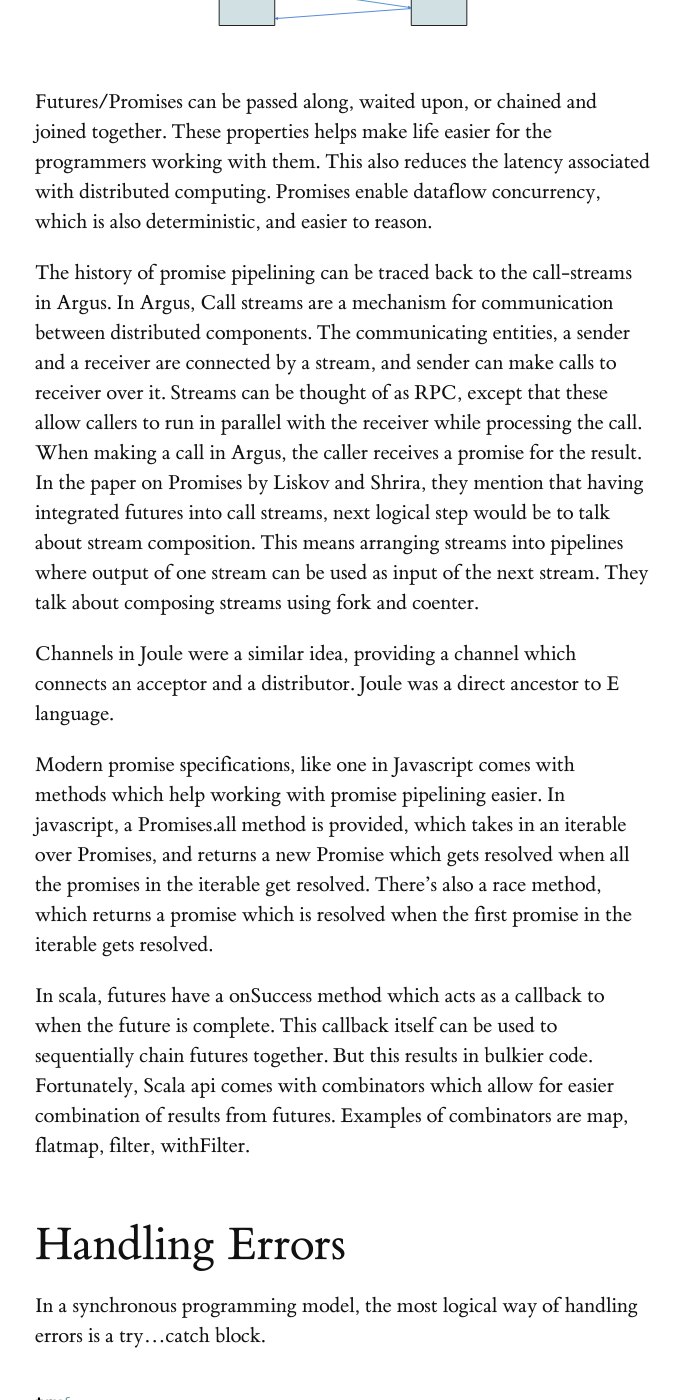
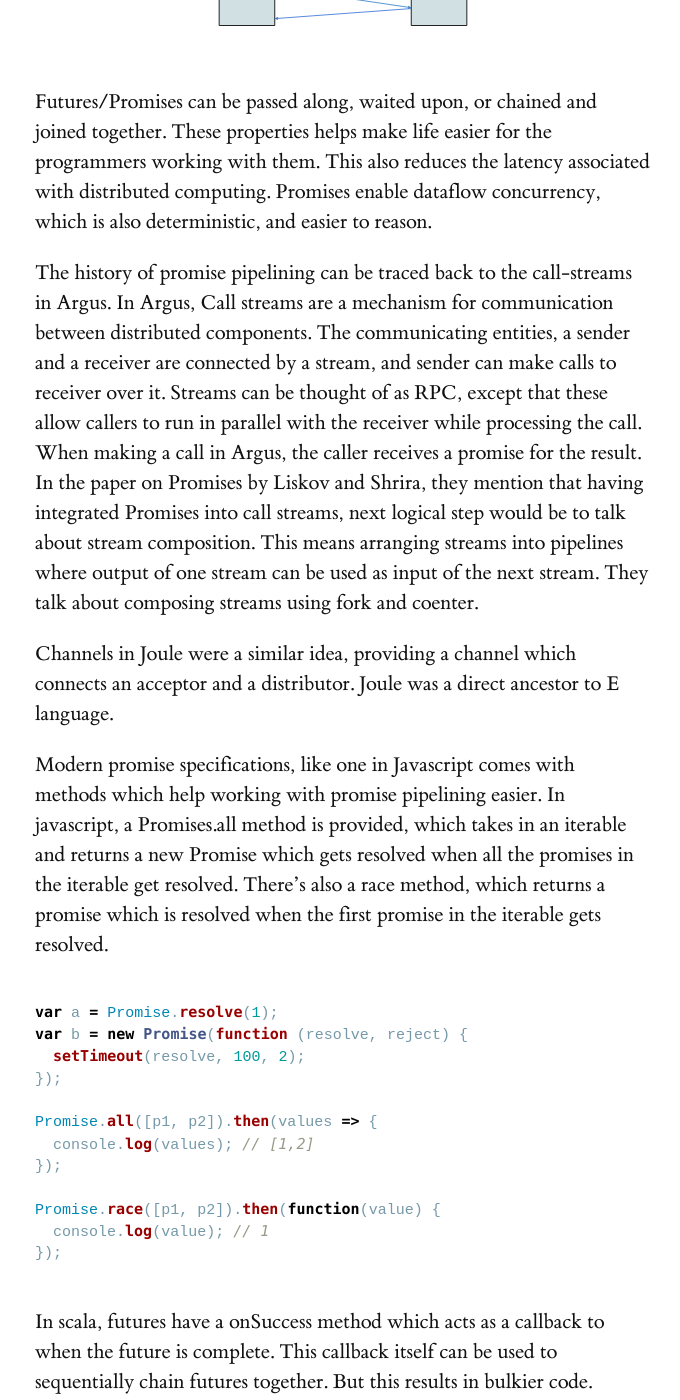
Before and after one commit to heathermiller/dist-prog-book, a Jekyll site: the page built from chapter/2/futures.md, in a window 1280 px wide and 1400 px high, scrolled down 19517 px. Shown: the whole window, without its empty margins (125-805 px from the left). Built offline with Jekyll 4.4.1, drawn with Linux system fonts in a browser that asks for light colours; some web fonts are replaced; some of the changed text lies outside the part shown.

Commit message:
added more details

````diff
--- a/chapter/2/futures.md
+++ b/chapter/2/futures.md
@@ -302,13 +302,29 @@ One of the criticism of traditional RPC systems would be that they’re blocking
 
 Futures/Promises can be passed along, waited upon, or chained and joined together. These properties helps make life easier for the programmers working with them. This also reduces the latency associated with distributed computing. Promises enable dataflow concurrency, which is also deterministic, and easier to reason.
 
-The history of promise pipelining can be traced back to the call-streams in Argus. In Argus, Call streams are a mechanism for communication between distributed components. The communicating entities, a sender and a receiver are connected by a stream, and sender can make calls to receiver over it. Streams can be thought of as RPC, except that these allow callers to run in parallel with the receiver while processing the call. When making a call in Argus, the caller receives a promise for the result. In the paper on Promises by Liskov and Shrira, they mention that having integrated futures into call streams, next logical step would be to talk about stream composition. This means arranging streams into pipelines where output of one stream can be used as input of the next stream. They talk about composing streams using fork and coenter.
+The history of promise pipelining can be traced back to the call-streams in Argus. In Argus, Call streams are a mechanism for communication between distributed components. The communicating entities, a sender and a receiver are connected by a stream, and sender can make calls to receiver over it. Streams can be thought of as RPC, except that these allow callers to run in parallel with the receiver while processing the call. When making a call in Argus, the caller receives a promise for the result. In the paper on Promises by Liskov and Shrira, they mention that having integrated Promises into call streams, next logical step would be to talk about stream composition. This means arranging streams into pipelines where output of one stream can be used as input of the next stream. They talk about composing streams using fork and coenter.
 
 Channels in Joule were a similar idea, providing a channel which connects an acceptor and a distributor. Joule was a direct ancestor to E language.
 
 
-Modern promise specifications, like one in Javascript comes with methods which help working with promise pipelining easier. In javascript, a Promises.all method is provided, which takes in an iterable over Promises, and returns a new Promise which gets resolved when all the promises in the iterable get resolved. There’s also a race method, which returns a promise which is resolved when the first promise in the iterable gets resolved.
+Modern promise specifications, like one in Javascript comes with methods which help working with promise pipelining easier. In javascript, a Promises.all method is provided, which takes in an iterable and returns a new Promise which gets resolved when all the promises in the iterable get resolved. There’s also a race method, which returns a promise which is resolved when the first promise in the iterable gets resolved.
 
+```javascript
+
+var a = Promise.resolve(1);
+var b = new Promise(function (resolve, reject) {
+  setTimeout(resolve, 100, 2);
+});
+
+Promise.all([p1, p2]).then(values => {
+  console.log(values); // [1,2]
+});
+
+Promise.race([p1, p2]).then(function(value) {
+  console.log(value); // 1
+});
+
+```
 
 In scala, futures have a onSuccess method which acts as a callback to when the future is complete. This callback itself can be used to sequentially chain futures together. But this results in bulkier code. Fortunately, Scala api comes with combinators which allow for easier combination of results from futures. Examples of combinators are map, flatmap, filter, withFilter.
 
````
Also changed, not shown: other parts of chapter/2/futures.md (+2 -6 lines), _bibliography/futures.bib (+11 -1 lines).
